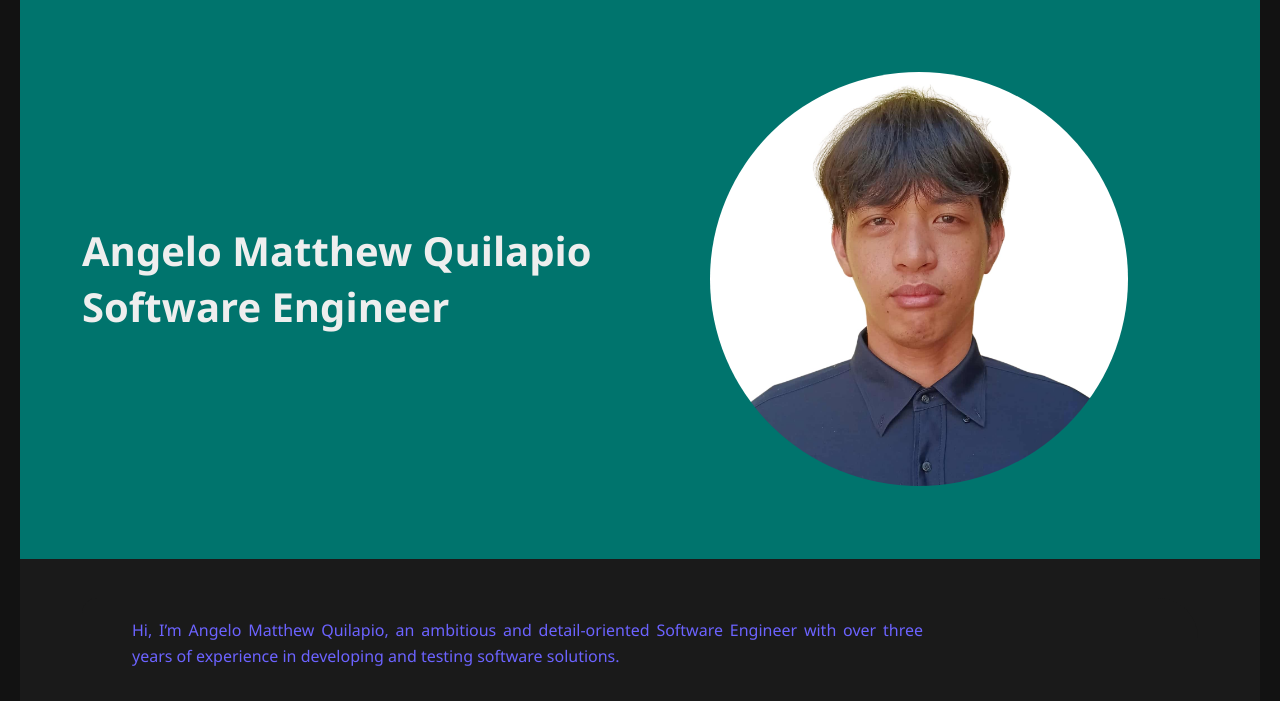
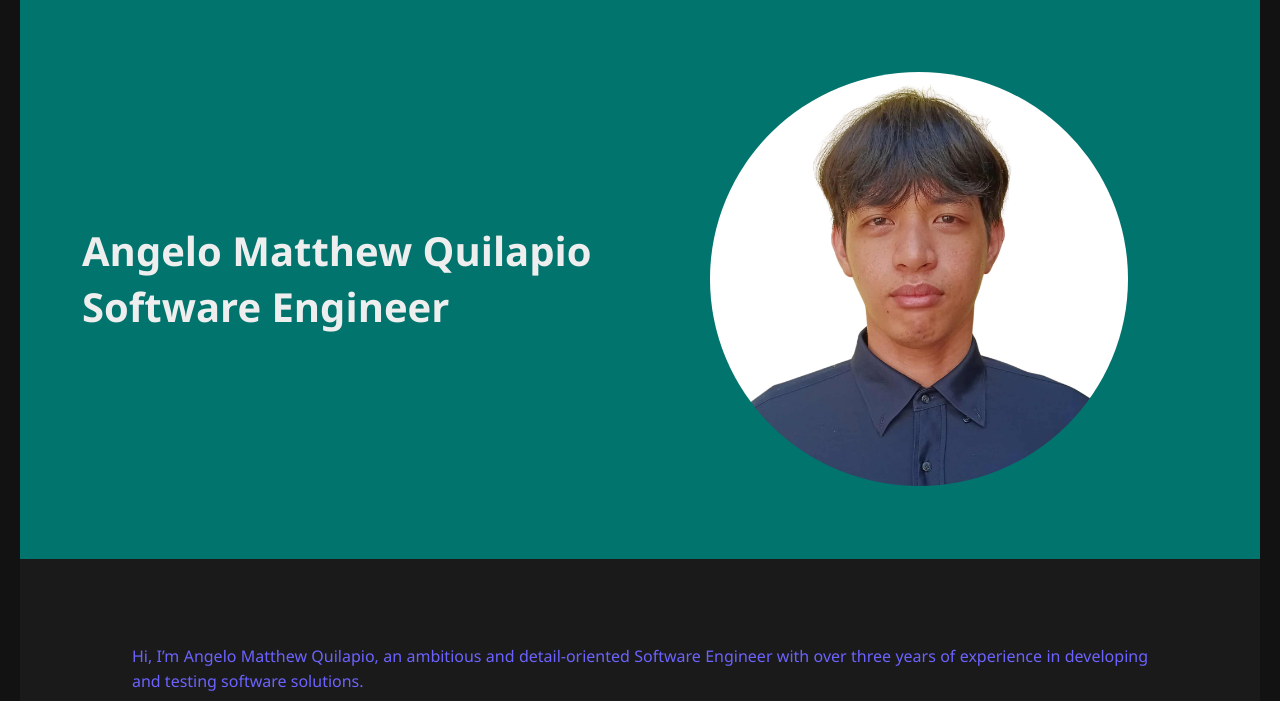
Before and after one commit to MatthewQuilapio/quilapiomatthew_portfolio, a plain HTML site: page about_page.html in a window 1280 px wide. Shown: the part 99-800 px from the top of the page. Drawn offline with Linux system fonts and the light colour scheme.

```diff
--- a/css/format_style.css
+++ b/css/format_style.css
@@ -189,7 +189,7 @@ header {
     padding-top: 20px;
     padding-bottom: 20px;
     padding-left: 25px;
-    padding-right: 250px;
+    padding-right: 25px;
     color: #6C63FF;
 }
 
```
